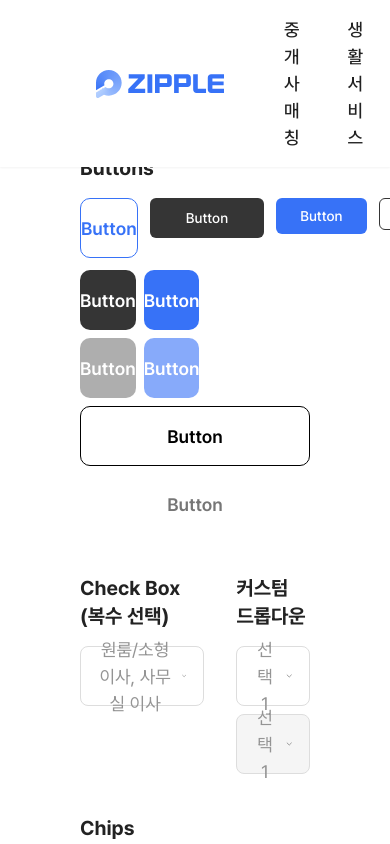
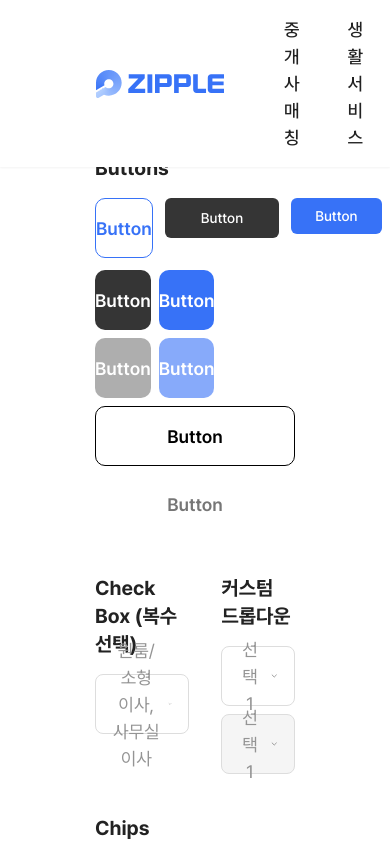
Before and after one commit to ziplanner/zipple-frontend, a Next.js app: page /test in a window 390 px wide. Shown: the top 844 px of the page. Built offline with nearby package versions, Linux system fonts and the light colour scheme.

Commit message:
style: Update layout.tsx

```diff
--- a/app/components/layout/layout.tsx
+++ b/app/components/layout/layout.tsx
@@ -5,7 +5,7 @@ const Layout = ({ children }: { children: React.ReactNode }) => {
   return (
     <div className="min-h-screen flex flex-col bg-white">
       <Header />
-      <main className="flex-1 mt-[74px]">{children}</main>
+      <main className="flex-1 mt-[74px] px-[15px] md:px-0">{children}</main>
       <Footer />
     </div>
   );
```
